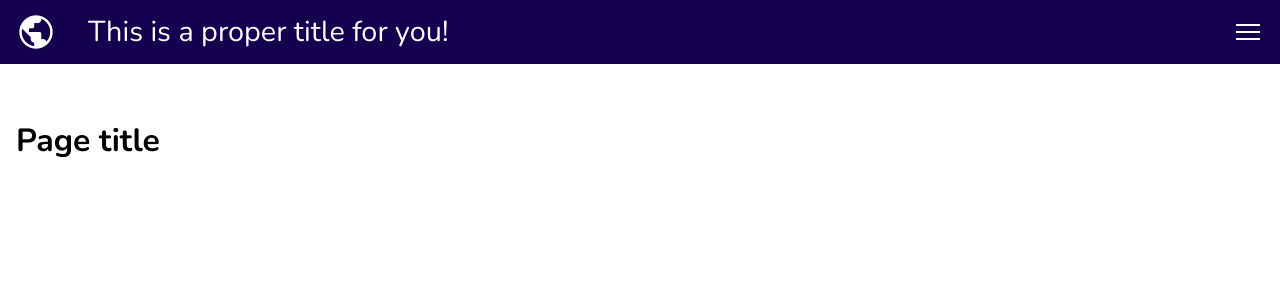
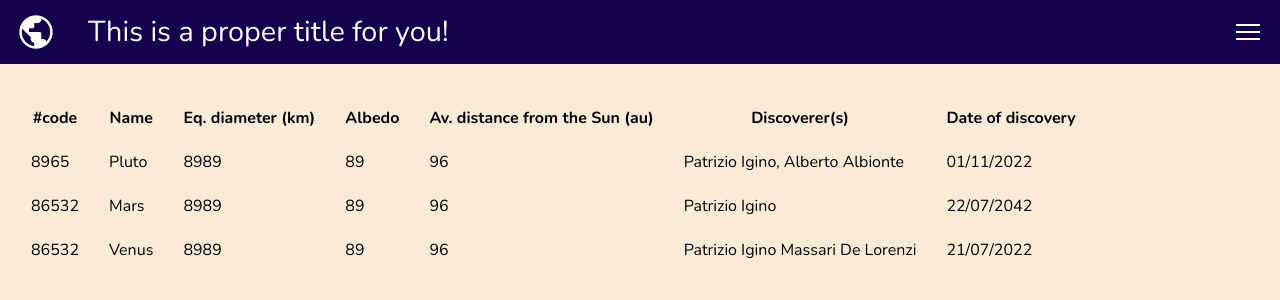
Before and after one commit to Querelle/solar-system-classification, an Angular app: page / in a window 1280 px wide. Shown: the top 300 px of the page. Built offline with nearby package versions, Linux system fonts and the light colour scheme.

Commit message:
wip: astro-table

```diff
--- a/src/app/app.component.html
+++ b/src/app/app.component.html
@@ -4,6 +4,6 @@
         <span class="my-ssc-app-header--title">This is a proper title for you!</span>
     </ssc-header>
     <main class="my-ssc-app--main">
-    <h1>Page title</h1>
+        <ssc-astro-table [astros]="astros"></ssc-astro-table>
     </main>
 </div>
--- a/src/app/app.component.scss
+++ b/src/app/app.component.scss
@@ -23,5 +23,6 @@
     display: block;
     padding: 32px 16px;
     height: 92vh;
+    background-color: antiquewhite;
   }
 }
--- a/src/app/app.component.ts
+++ b/src/app/app.component.ts
@@ -1,4 +1,6 @@
 import { Component, ViewEncapsulation } from '@angular/core';
+import { IAstros } from './interfaces/astro.interface';
+import { data } from '../data';
 
 @Component({
     selector: 'ssc-root',
@@ -6,4 +8,6 @@ import { Component, ViewEncapsulation } from '@angular/core';
     styleUrls: ['./app.component.scss'],
     encapsulation: ViewEncapsulation.None,
 })
-export class AppComponent {}
+export class AppComponent {
+    public astros: IAstros = data;
+}
--- a/src/app/app.module.ts
+++ b/src/app/app.module.ts
@@ -4,11 +4,14 @@ import { BrowserModule } from '@angular/platform-browser';
 import { AppRoutingModule } from './app-routing.module';
 import { AppComponent } from './app.component';
 import { HeaderComponent } from './components/header/header.component';
+import { AstroTableComponent } from './components/astro-table/astro-table.component';
+import { ConcatPipe } from './pipes/concat.pipe';
 
-const COMPONENTS = [HeaderComponent];
+const COMPONENTS = [HeaderComponent, AstroTableComponent];
+const PIPES = [ConcatPipe];
 
 @NgModule({
-    declarations: [AppComponent, ...COMPONENTS],
+    declarations: [AppComponent, ...COMPONENTS, ...PIPES],
     imports: [BrowserModule, AppRoutingModule],
     providers: [],
     bootstrap: [AppComponent],
--- /dev/null
+++ b/src/app/components/astro-table/astro-table.component.html
@@ -0,0 +1,37 @@
+<section>
+    <table>
+        <thead>
+        <tr>
+            <th>#code</th>
+            <th>Name</th>
+            <th>Eq. diameter (km)</th>
+            <th>Albedo</th>
+            <th>Av. distance from the Sun (au)</th>
+            <th>Discoverer(s)</th>
+            <th>Date of discovery</th>
+            <th></th>
+        </tr>
+        </thead>
+        <tbody>
+        <ng-container *ngFor="let astro of astros; trackBy:tracker"
+                      [ngTemplateOutletContext]="{astro: astro}"
+                      [ngTemplateOutlet]="tableRow"
+        >
+        </ng-container>
+        </tbody>
+    </table>
+</section>
+
+<ng-template #tableRow let-astro="astro">
+    <tr>
+        <td>{{astro.code}}</td>
+        <td>{{astro.name}}</td>
+        <td>{{astro.eq_diameter}}</td>
+        <td>{{astro.albedo}}</td>
+        <td>{{astro.av_sun_earth}}</td>
+        <td>
+            {{astro.discoverer | concatPipe}}
+        </td>
+        <td>{{astro.discovery_date | date: 'dd/MM/YYYY'}}</td>
+    </tr>
+</ng-template>
--- /dev/null
+++ b/src/app/components/astro-table/astro-table.component.scss
@@ -0,0 +1,3 @@
+th, td {
+  padding: 10px 15px;
+}
--- /dev/null
+++ b/src/app/components/astro-table/astro-table.component.ts
@@ -0,0 +1,15 @@
+import { Component, Input } from '@angular/core';
+import { IAstro, IAstros } from '../../interfaces/astro.interface';
+
+@Component({
+    selector: 'ssc-astro-table',
+    templateUrl: 'astro-table.component.html',
+    styleUrls: ['astro-table.component.scss'],
+})
+export class AstroTableComponent {
+    @Input() astros!: IAstros;
+
+    public tracker(index: number, astro: IAstro): number {
+        return astro.code;
+    }
+}
--- /dev/null
+++ b/src/app/interfaces/astro.interface.ts
@@ -0,0 +1,11 @@
+export interface IAstro {
+    code: number;
+    name: string;
+    eq_diameter: number;
+    albedo: number;
+    av_sun_earth: number;
+    discoverer: string | string[];
+    discovery_date: string;
+}
+
+export type IAstros = IAstro[];
--- /dev/null
+++ b/src/app/pipes/concat.pipe.ts
@@ -0,0 +1,9 @@
+import { Pipe, PipeTransform } from '@angular/core';
+
+@Pipe({ name: 'concatPipe' })
+export class ConcatPipe implements PipeTransform {
+    transform(value: any): any {
+        if (Array.isArray(value)) return value.join(', ');
+        else return value;
+    }
+}
--- /dev/null
+++ b/src/data.ts
@@ -0,0 +1,31 @@
+import { IAstros } from './app/interfaces/astro.interface';
+
+export const data: IAstros = [
+    {
+        code: 8965,
+        name: 'Pluto',
+        eq_diameter: 8989,
+        albedo: 89,
+        av_sun_earth: 96,
+        discoverer: ['Patrizio Igino', 'Alberto Albionte'],
+        discovery_date: '2022-11-01T17:41:44+00:00',
+    },
+    {
+        code: 86532,
+        name: 'Mars',
+        eq_diameter: 8989,
+        albedo: 89,
+        av_sun_earth: 96,
+        discoverer: 'Patrizio Igino',
+        discovery_date: '2042-07-22T00:08:10.000Z',
+    },
+    {
+        code: 86532,
+        name: 'Venus',
+        eq_diameter: 8989,
+        albedo: 89,
+        av_sun_earth: 96,
+        discoverer: 'Patrizio Igino Massari De Lorenzi',
+        discovery_date: '2022-07-21T23:22:00.000Z',
+    },
+];
```
Lines whose indentation alone changed are shown as unchanged.
